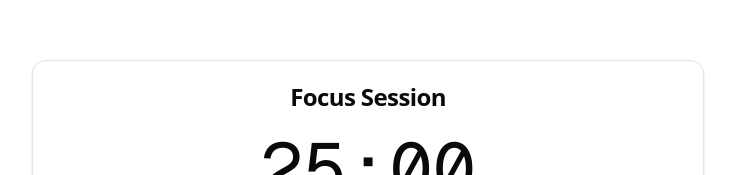
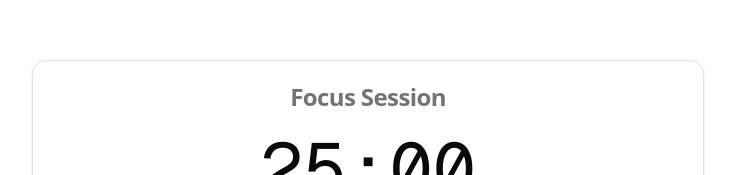
Before and after one commit to dogafincan/pomo, a Next.js app: page / in a window 1280 px wide. Shown: the part 185-360 px from the top of the page, without its empty margins (272-1007 px from the left). Built offline with nearby package versions, Linux system fonts and the light colour scheme.

Commit message:
Mute session title color
Render the phase heading in the header using the muted foreground tone.

```diff
--- a/app/page.tsx
+++ b/app/page.tsx
@@ -178,7 +178,7 @@ export default function Home() {
     <main className="container mx-auto flex min-h-screen flex-col items-center justify-center px-4 py-10">
       <Card className="w-full max-w-2xl">
         <CardHeader className="items-center text-center">
-          <CardTitle>{phaseLabel}</CardTitle>
+          <CardTitle className="text-muted-foreground">{phaseLabel}</CardTitle>
         </CardHeader>
         <CardContent className="flex flex-col items-center gap-6">
           <div className="flex flex-col items-center gap-2 text-center">
```
